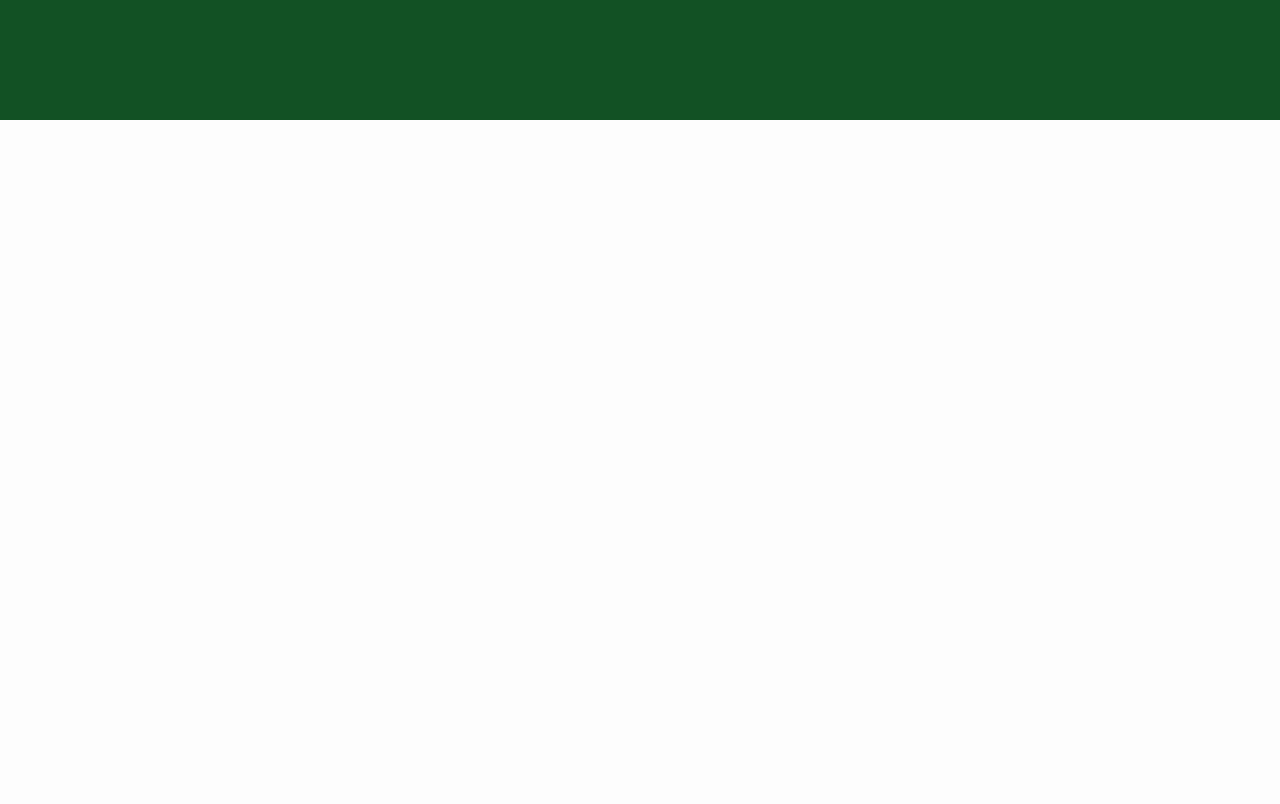
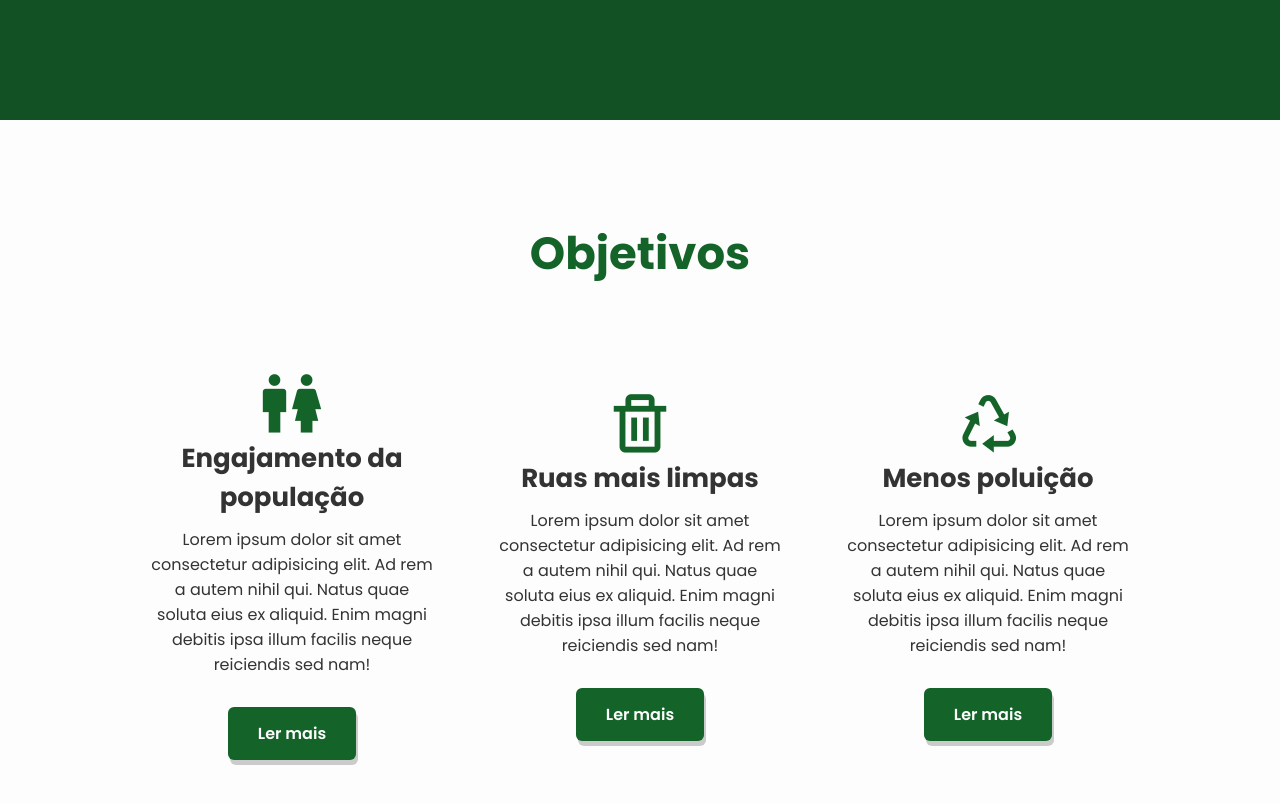
Before and after one commit to Sprint3-grupo7/FrontEnd, a React (Vite) app in the folder sprint3frontend/: page / in a window 1280 px wide. Shown: the part 1480-2284 px from the top of the page. Before the commit the page ends 1600 px from the top, so only its background shows below. Built offline with nearby package versions, Linux system fonts and the light colour scheme.

Commit message:
Adicionando página Objetivos

```diff
--- a/sprint3frontend/package.json
+++ b/sprint3frontend/package.json
@@ -11,7 +11,8 @@
   },
   "dependencies": {
     "react": "^18.2.0",
-    "react-dom": "^18.2.0"
+    "react-dom": "^18.2.0",
+    "react-router-dom": "^6.15.0"
   },
   "devDependencies": {
     "@types/react": "^18.2.15",
--- a/sprint3frontend/src/App.jsx
+++ b/sprint3frontend/src/App.jsx
@@ -1,8 +1,10 @@
-
+import {} from 'react'
 import './App.css'
 import Header from './componentes/header'
 import Principal from './componentes/principal'
 import Sobre from './componentes/sobre'
+import Objetivos from './componentes/objetivos'
+
 
 function App() {
 
@@ -11,6 +13,7 @@ function App() {
       <Header />
       <Principal />
       <Sobre />
+      <Objetivos />
     </>
   )
 }
--- /dev/null
+++ b/sprint3frontend/src/componentes/objetivos/index.jsx
@@ -0,0 +1,44 @@
+import { } from 'react'
+import './objetivos.css'
+
+const Objetivos = () => {
+    return (
+        <>
+            <section className="objetivos" id="objetivos">
+                <h2 className="heading"><span>Objetivos</span></h2>
+
+                <div className="container-objetivos">
+                    <div className="caixa-objetivos">
+                        <i className='bx bx-male-female'></i>
+                        <h3>Engajamento da população</h3>
+                        <p>Lorem ipsum dolor sit amet consectetur adipisicing
+                            elit. Ad rem a autem nihil qui. Natus quae
+                            soluta eius ex aliquid. Enim magni debitis ipsa
+                            illum facilis neque reiciendis sed nam!</p>
+                        <a href="#" className="btn">Ler mais</a>
+                    </div>
+                    <div className="caixa-objetivos">
+                        <i className='bx bx-trash'></i>
+                        <h3>Ruas mais limpas</h3>
+                        <p>Lorem ipsum dolor sit amet consectetur adipisicing
+                            elit. Ad rem a autem nihil qui. Natus quae
+                            soluta eius ex aliquid. Enim magni debitis ipsa
+                            illum facilis neque reiciendis sed nam!</p>
+                        <a href="#" className="btn">Ler mais</a>
+                    </div>
+                    <div className="caixa-objetivos">
+                        <i className='bx bx-recycle'></i>
+                        <h3>Menos poluição</h3>
+                        <p>Lorem ipsum dolor sit amet consectetur adipisicing
+                            elit. Ad rem a autem nihil qui. Natus quae
+                            soluta eius ex aliquid. Enim magni debitis ipsa
+                            illum facilis neque reiciendis sed nam!</p>
+                        <a href="#" className="btn">Ler mais</a>
+                    </div>
+                </div>
+            </section>
+        </>
+    )
+}
+
+export default Objetivos
--- /dev/null
+++ b/sprint3frontend/src/componentes/objetivos/objetivos.css
@@ -0,0 +1,47 @@
+.objetivos {
+    min-height: auto;
+    padding-bottom: 7rem;
+}
+
+.objetivos h2 {
+    margin-bottom: 5rem;
+}
+
+.objetivos .container-objetivos {
+    display: flex;
+    justify-content: center;
+    align-items: center;
+    flex-wrap: wrap;
+    gap: 2rem;
+}
+
+.container-objetivos .caixa-objetivos {
+    flex: 1 1 30rem;
+    padding: 3rem 2rem 4rem;
+    border-radius: 2rem;
+    text-align: center;
+}
+
+
+
+.caixa-objetivos i {
+    font-size: 7rem;
+    color: var(--cor-principal)
+}
+
+.caixa-objetivos h3 {
+    font-size: 2.6rem;
+    transition: .4s ease;
+}
+
+
+.caixa-objetivos p {
+    font-size: 1.6rem;
+    margin: 1rem 0 3rem;
+}
+
+@media (max-width: 991px) {
+    .objetivos{
+        padding-bottom: 7rem;
+    }
+}
--- a/sprint3frontend/src/componentes/principal/index.jsx
+++ b/sprint3frontend/src/componentes/principal/index.jsx
@@ -1,4 +1,5 @@
 import './principal.css'
+import {} from 'react'
 
 const Principal = () => {
     return (
@@ -9,7 +10,7 @@ const Principal = () => {
       <p>Lorem ipsum dolor sit amet consectetur adipisicing elit. Unde id adipisci autem explicabo tenetur,
         repellat dolorem rem officia optio perferendis quae ipsam voluptas. Maxime dolorem sapiente optio, fugit
         magnam quae!</p>
-      <a href="#cadastro" className="btn">Cadastre-se</a>
+      <a href="#" className="btn">Cadastre-se</a>
     </div>
 
   </section>
```
Also changed, not shown: 1 other file (tests, documents, lock files or other folders).
